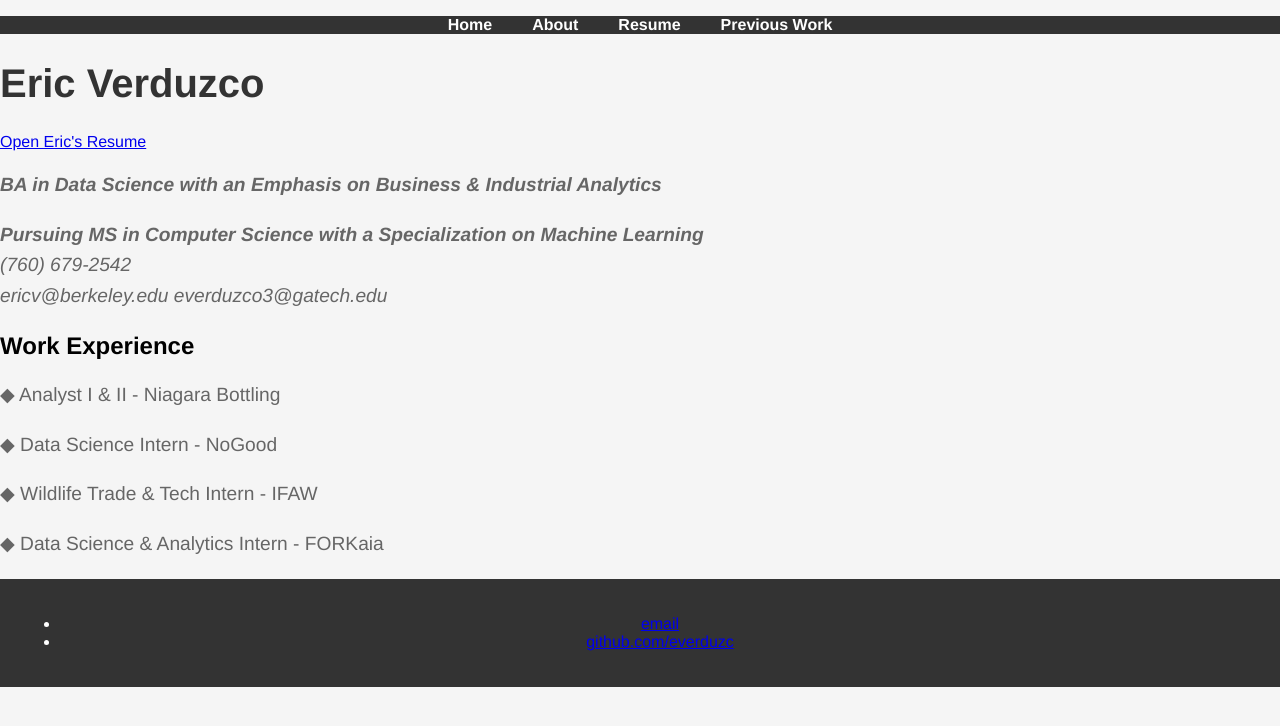
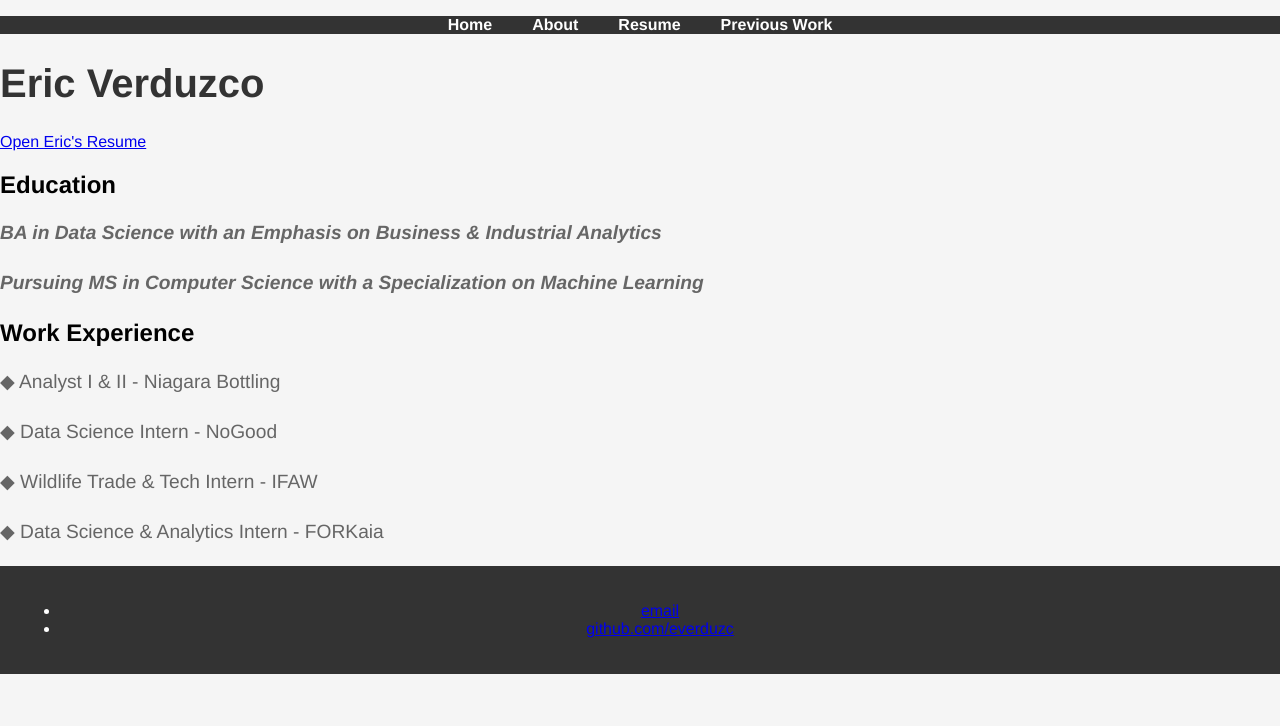
Before and after one commit to everduzc/everduzc.github.io, a Jekyll site: the page built from cv/index.html, in a window 1280 px wide. Shown: the top 726 px of the page. Built offline with Jekyll 4.4.1, drawn with Linux system fonts in a browser that asks for light colours.

Commit message:
Update index.html

```diff
--- a/cv/index.html
+++ b/cv/index.html
@@ -5,13 +5,11 @@ title: Eric Verduzco CV
 
 	<div class="cv">
 		<h1>Eric Verduzco</h1>
-		<a href="https://drive.google.com/file/d/1i_A8m0ucrha6FJvMtpQajzmTBPANFn4K/view?usp=sharing" class="download" title="Open Eric's Resume as PDF in Google Drive">Open Eric's Resume</a>
+		<a href="https://drive.google.com/file/d/1okJsmKMUWrWEMrjo2fUFhewJq8gfCGzv/view?usp=share_link" class="download" title="Open Eric's Resume as PDF in Google Drive">Open Eric's Resume</a>
+					<h2>Education</h2>
 					<address>
 					<p><strong>BA in Data Science with an Emphasis on Business & Industrial Analytics</strong><br>
 					<p><strong> Pursuing MS in Computer Science with a Specialization on Machine Learning</strong><br>
-					<abbr title="phone"></abbr> (760) 679-2542<br>
-					<span class="obfuscate">ericv@berkeley.edu</span>
-					<span class="obfuscate">everduzco3@gatech.edu</span>
 					</address>
 
 					<h2>Work Experience</h2>
```
